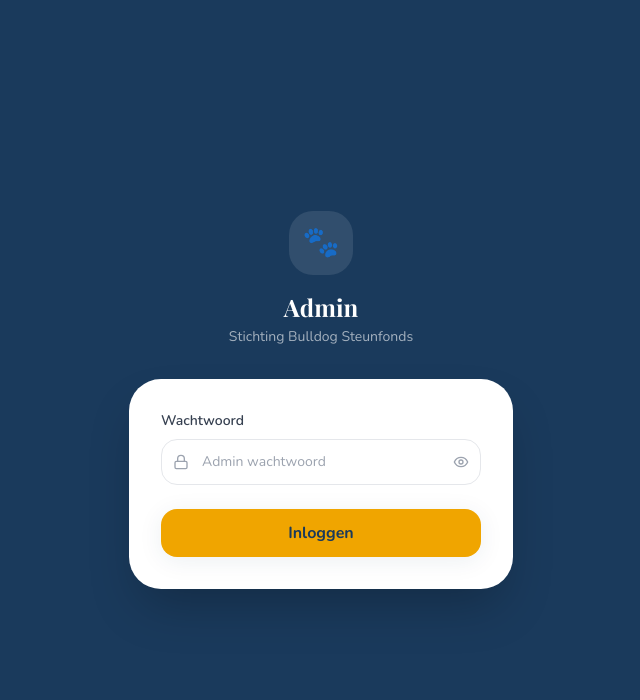
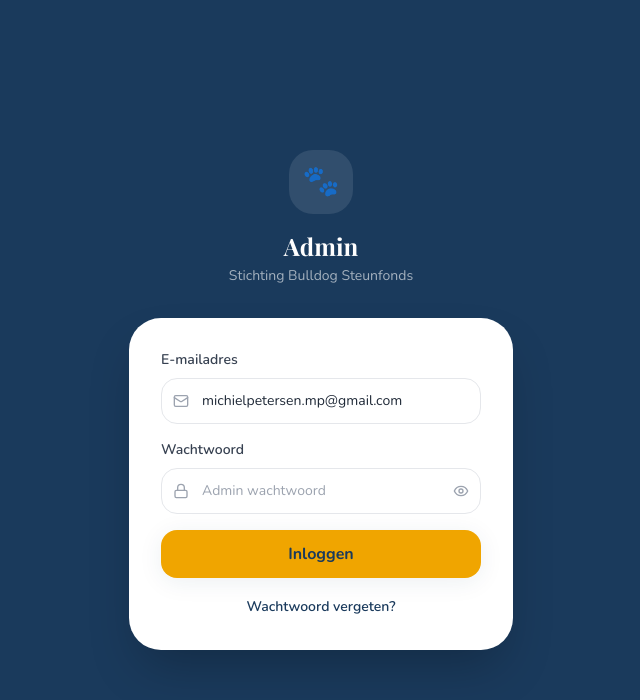
Before and after one commit to michielpetersenmp-cmd/bulldog-website, a Next.js app: page /admin/login in a window 1280 px wide. Shown: the top 700 px of the page, without its empty margins (319-959 px from the left). Built offline with nearby package versions, Linux system fonts and the light colour scheme; a web font is replaced by a local one.

Commit message:
Admin login: e-mail en wachtwoord vergeten toevoegen

```diff
--- a/src/app/admin/login/page.tsx
+++ b/src/app/admin/login/page.tsx
@@ -2,9 +2,10 @@
 
 import { useState } from "react";
 import { useRouter } from "next/navigation";
-import { Lock, Eye, EyeOff } from "lucide-react";
+import { Lock, Eye, EyeOff, Mail } from "lucide-react";
 
 export default function AdminLoginPage() {
+  const [email, setEmail] = useState("michielpetersen.mp@gmail.com");
   const [password, setPassword] = useState("");
   const [showPw, setShowPw] = useState(false);
   const [loading, setLoading] = useState(false);
@@ -19,7 +20,7 @@
     const res = await fetch("/api/admin/login", {
       method: "POST",
       headers: { "Content-Type": "application/json" },
-      body: JSON.stringify({ password }),
+      body: JSON.stringify({ email, password }),
     });
 
     if (res.ok) {
@@ -43,7 +44,24 @@
         </div>
 
         <form onSubmit={handleLogin} className="bg-white rounded-3xl p-8 shadow-2xl">
-          <div className="mb-6">
+          <div className="mb-4">
+            <label className="block text-sm font-semibold text-gray-700 mb-2">
+              E-mailadres
+            </label>
+            <div className="relative">
+              <Mail size={16} className="absolute left-3 top-1/2 -translate-y-1/2 text-gray-400" />
+              <input
+                type="email"
+                value={email}
+                onChange={(e) => setEmail(e.target.value)}
+                className="w-full pl-10 pr-3 py-3 border border-gray-200 rounded-xl text-sm focus:outline-none focus:ring-2 focus:ring-primary/20 focus:border-primary/40"
+                placeholder="E-mailadres"
+                required
+              />
+            </div>
+          </div>
+
+          <div className="mb-4">
             <label className="block text-sm font-semibold text-gray-700 mb-2">
               Wachtwoord
             </label>
@@ -80,6 +98,15 @@
           >
             {loading ? "Inloggen..." : "Inloggen"}
           </button>
+
+          <div className="mt-4 text-center">
+            <a
+              href="/admin/wachtwoord-vergeten"
+              className="text-sm font-semibold text-primary hover:underline"
+            >
+              Wachtwoord vergeten?
+            </a>
+          </div>
         </form>
       </div>
     </div>
```
